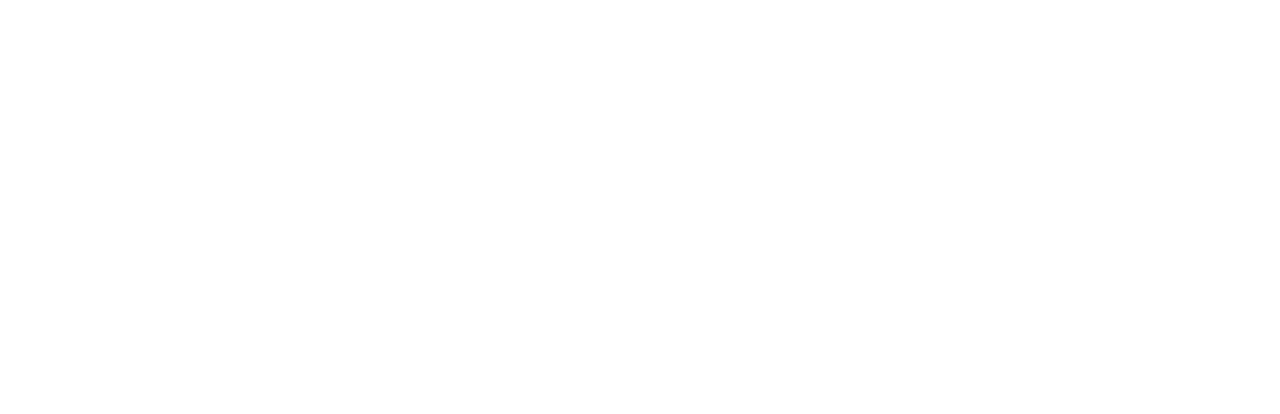
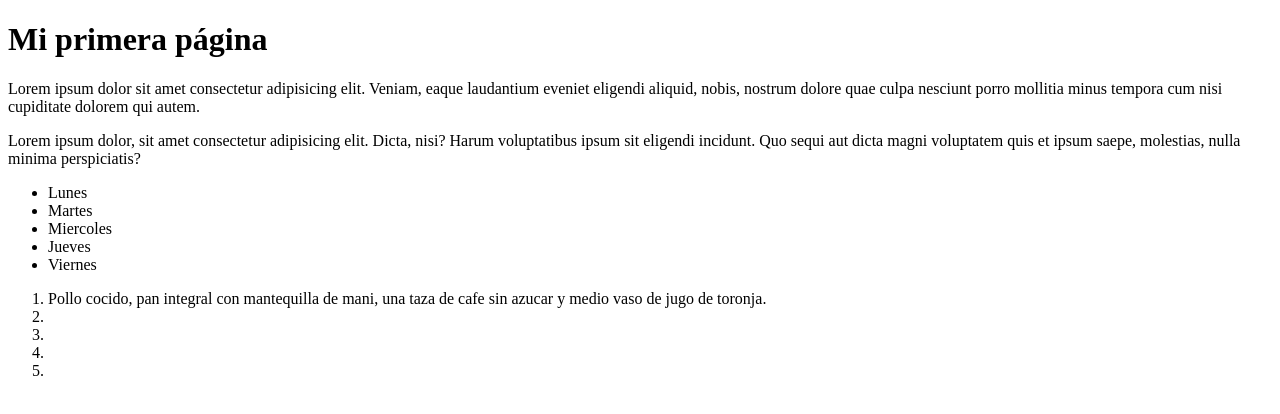
Before and after one commit to Alexanderwizz/Mi-primera-pagina-web, a plain HTML site: page index.html in a window 1280 px wide. Drawn offline with Linux system fonts and the light colour scheme.

Commit message:
segunda actualizacion

```diff
--- a/index.html
+++ b/index.html
@@ -1,11 +1,32 @@
 <!DOCTYPE html>
 <html lang="en">
 <head>
-    <meta charset="UTF-8">
-    <meta name="viewport" content="width=device-width, initial-scale=1.0">
-    <title>Mi Primera Página | AlexanderWizz</title>
+	<meta charset="UTF-8">
+	<meta name="viewport" content="width=device-width, initial-scale=1.0">
+	<title>Mi Primera Página | AlexanderWizz</title>
 </head>
 <body>
+	<h1>Mi primera página</h1>
+
+	<p>Lorem ipsum dolor sit amet consectetur adipisicing elit. Veniam, eaque laudantium eveniet eligendi aliquid, nobis, nostrum dolore quae culpa nesciunt porro mollitia minus tempora cum nisi cupiditate dolorem qui autem.</p>
+
+	<p>Lorem ipsum dolor, sit amet consectetur adipisicing elit. Dicta, nisi? Harum voluptatibus ipsum sit eligendi incidunt. Quo sequi aut dicta magni voluptatem quis et ipsum saepe, molestias, nulla minima perspiciatis?</p>
+
+	<ul>
+		<li>Lunes</li>
+		<li>Martes</li>
+		<li>Miercoles</li>
+		<li>Jueves</li>
+		<li>Viernes</li>
+   </ul>
+
+	<ol>
+		<li>Pollo cocido, pan integral con mantequilla de mani, una taza de cafe sin azucar y medio vaso de jugo de toronja.</li>
+		<li></li>
+		<li></li>
+		<li></li>
+		<li></li>
+	</ol>
 
 </body>
 </html>
```
